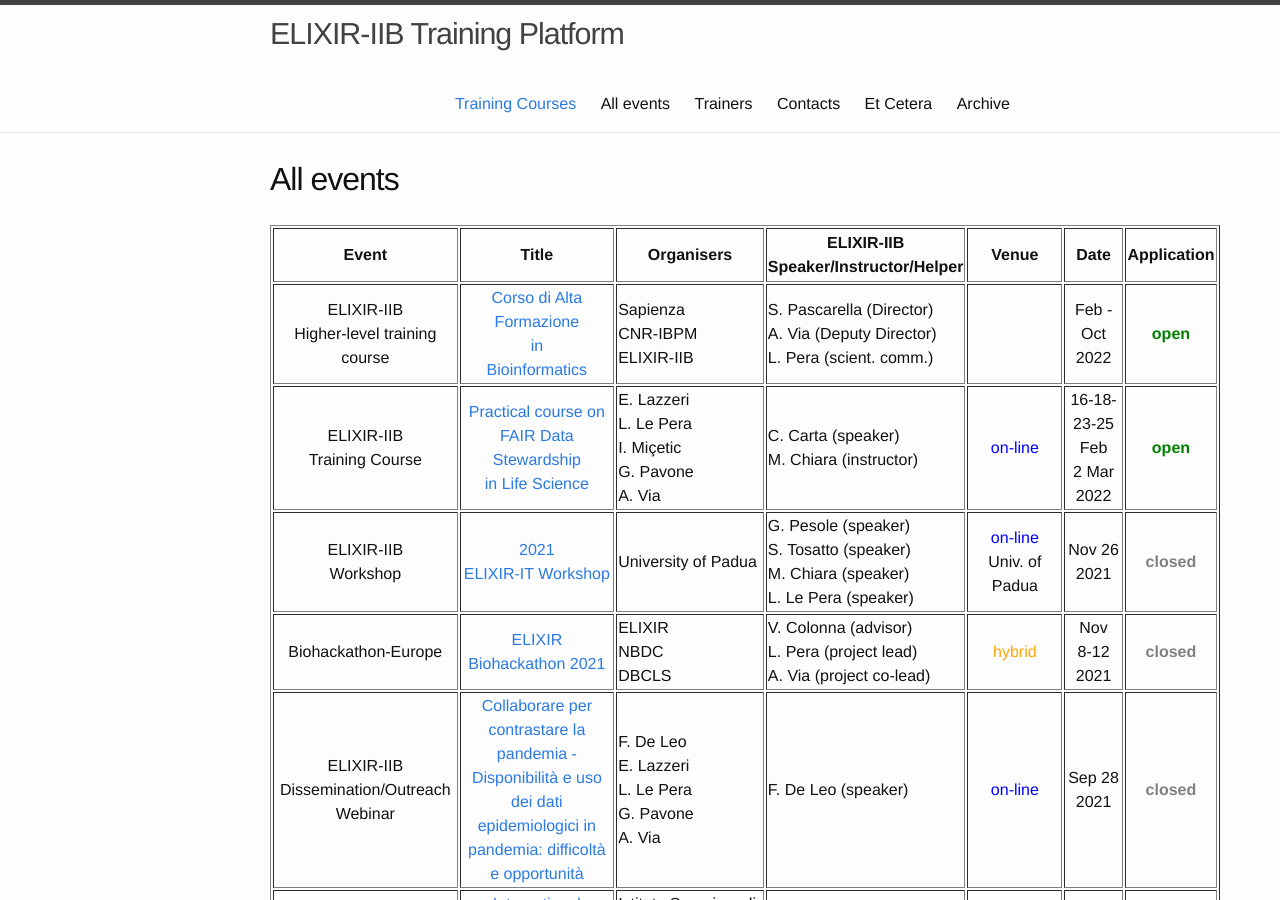
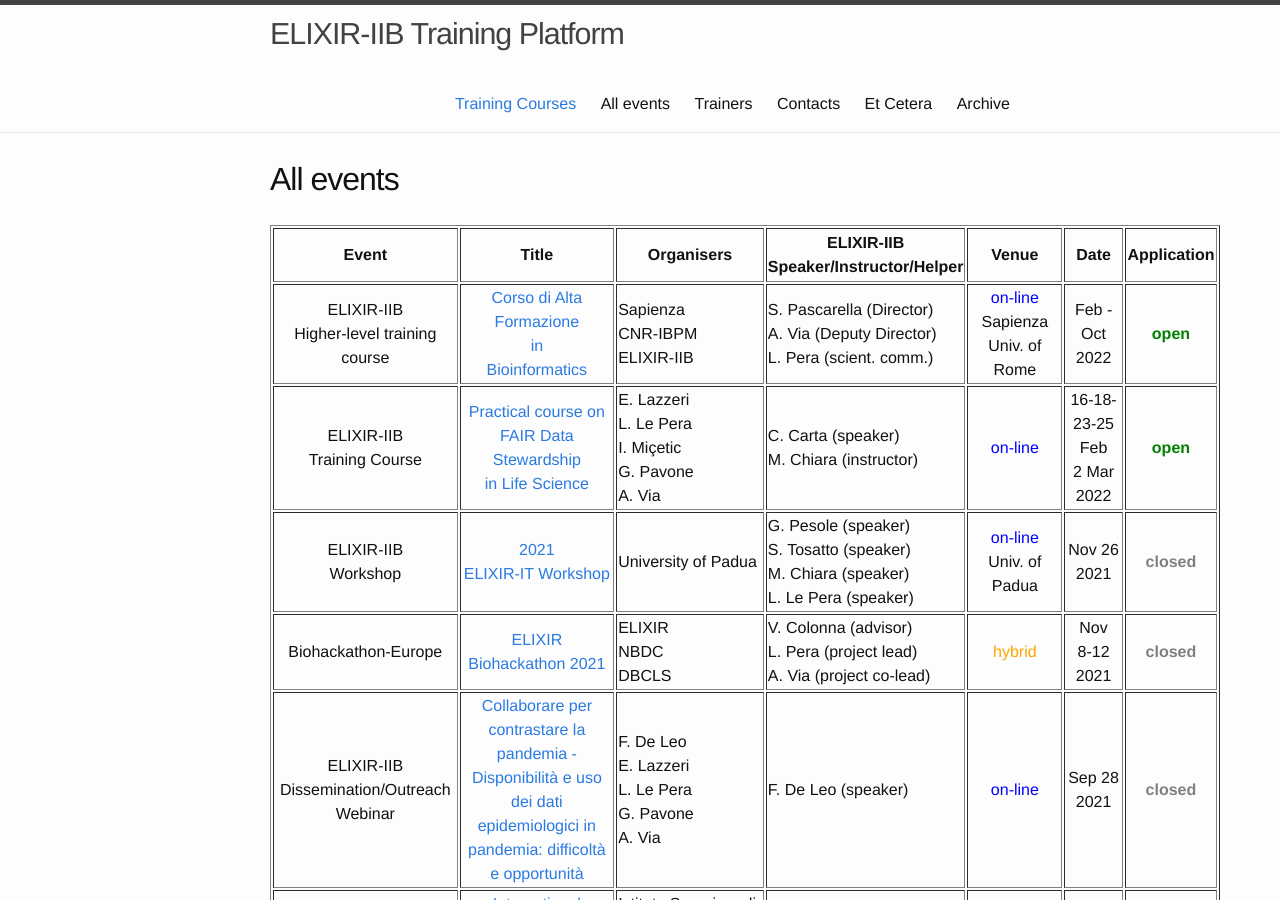
Before and after one commit to ELIXIR-IIB-training/website, a Jekyll site: the page built from _pages/01-all_events.md, in a window 1280 px wide and 900 px high. Built offline with Jekyll 4.4.1, drawn with Linux system fonts in a browser that asks for light colours.

Commit message:
Update Venue of CAF

```diff
--- a/_pages/01-all_events.md
+++ b/_pages/01-all_events.md
@@ -19,7 +19,7 @@ permalink: /all_events/
    <td height="50" width="220" align="center"><a href="https://sites.google.com/uniroma1.it/altaformazione-bioinformatica">Corso di Alta Formazione<br>in<br>Bioinformatics</a></td>
    <td height="50" width="150">Sapienza<br>CNR-IBPM<br>ELIXIR-IIB</td>
    <td height="50" width="150">S. Pascarella (Director)<br>A. Via (Deputy Director)<br>L. Pera (scient. comm.)</td>
-   <td height="50" align="center"><font color="blue"></font></td>
+   <td height="50" align="center"><font color="blue">on-line</font><br>Sapienza<br>Univ. of Rome</td>
    <td height="50" width="75" align="center">Feb - Oct<br>2022</td>
    <td height="50" align="center"><font color="green"><b>open</b></font></td>
 </tr>
```
